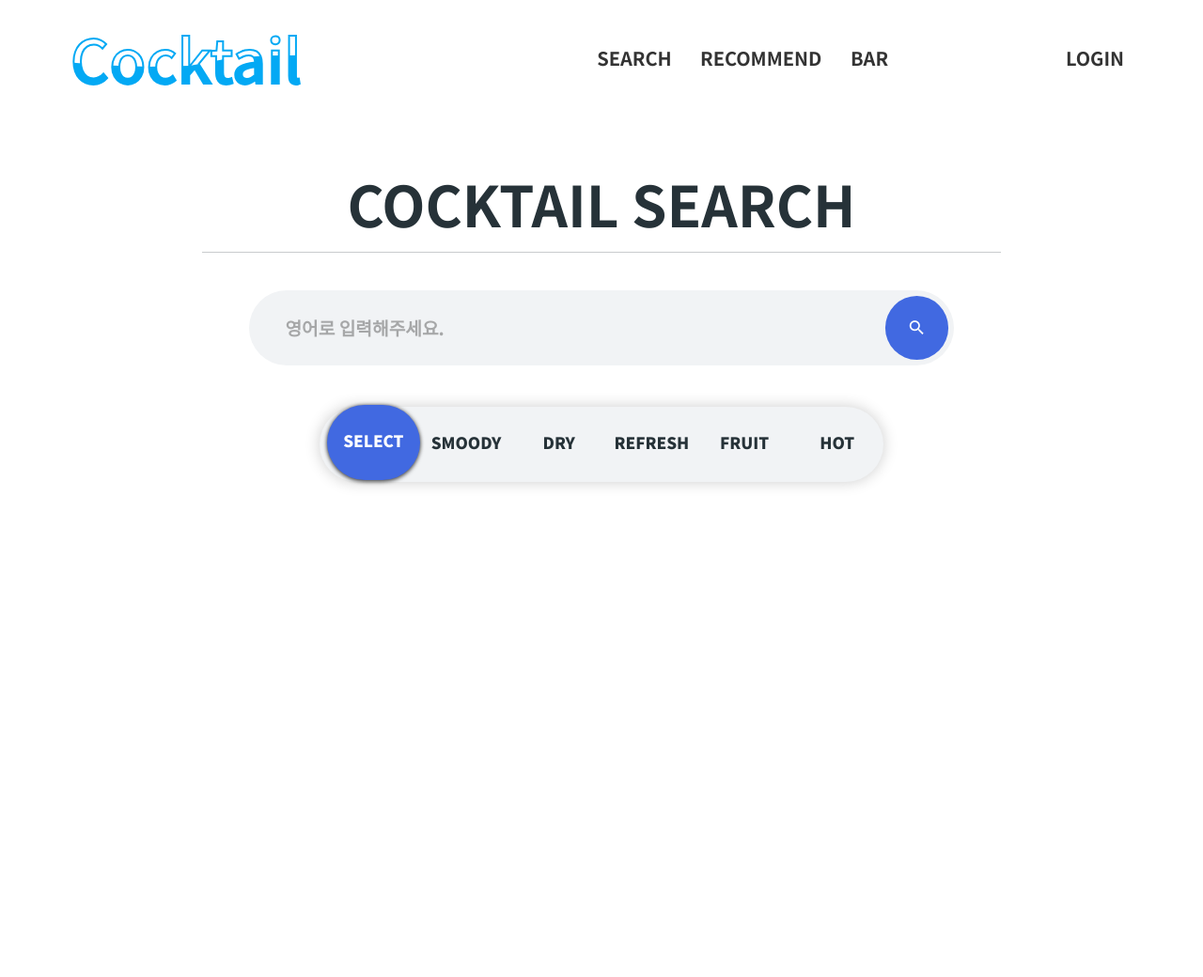
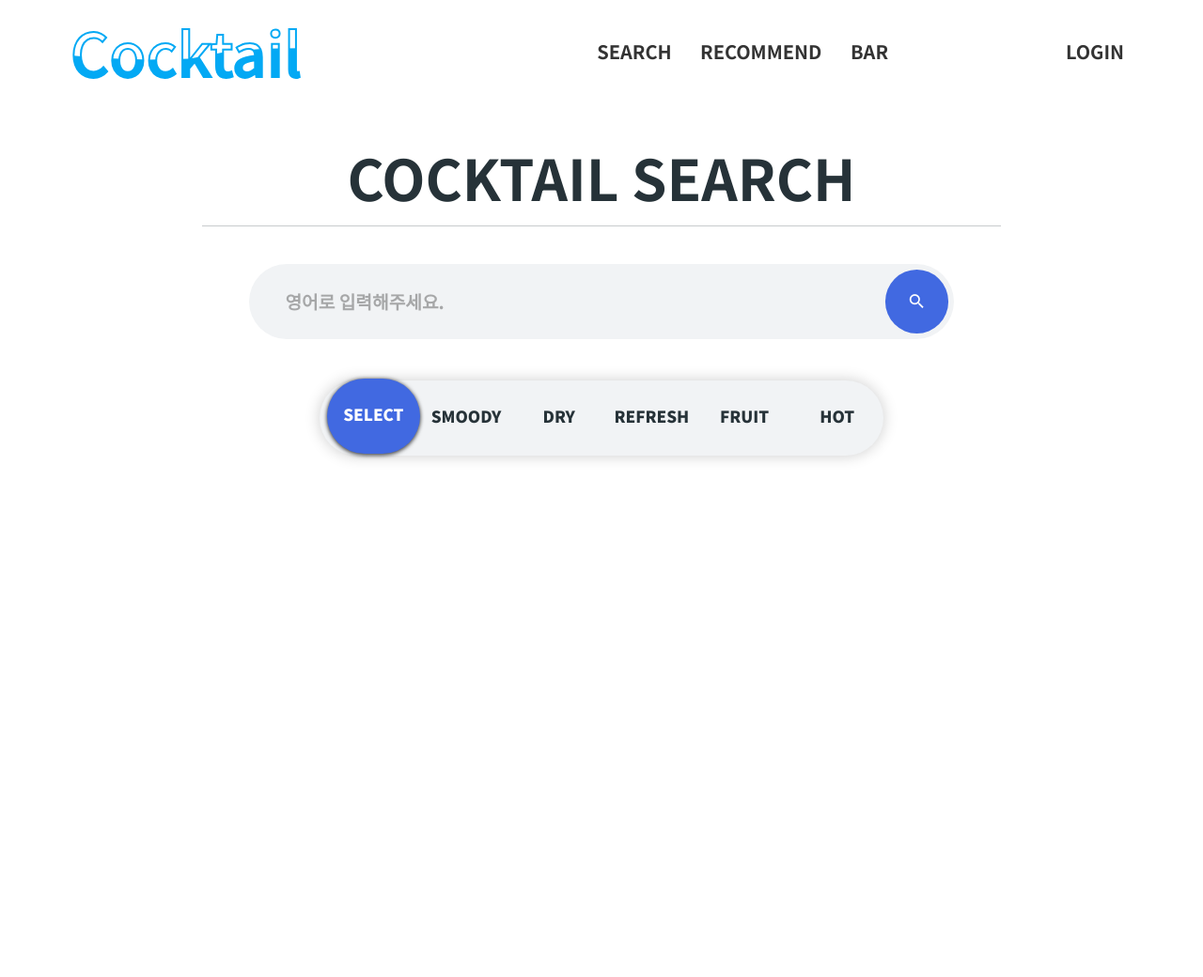
Before and after one commit to JBU-KDigital-Dionysus/Cocktail_Recommendation_WEB, a Spring Boot app: page /cocktail/list.do in a window 1280 px wide. Shown: the top 1040 px of the page at 94% size. Run offline with Spring Boot 4, Linux system fonts and the light colour scheme; data that the repository does not hold is empty; some of the project's set-up classes (security, data sources, template engines, error pages and the like) are left out, and stand-ins take their place; some libraries are stand-ins or nearby versions.

Commit message:
헤더 변경

```diff
--- a/src/main/resources/static/css/list/list.css
+++ b/src/main/resources/static/css/list/list.css
@@ -11,6 +11,7 @@ tbody{
     row-gap: 30px;
     column-gap: 55px;
     margin: 30px;
+    justify-content: space-around;
 }
 
 .id{
--- a/src/main/resources/templates/cocktail/cocktailLike.html
+++ b/src/main/resources/templates/cocktail/cocktailLike.html
@@ -117,7 +117,7 @@
 
     table {
         margin: 15px;
-
+		margin-left: 55px;
     }
 
     tbody {
--- a/src/main/resources/templates/header.html
+++ b/src/main/resources/templates/header.html
@@ -30,7 +30,7 @@ main {
 }
 
 body {
-  padding-top: 140px;
+  /* padding-top: 140px; */
   font-family: 'Noto Sans KR', sans-serif;
 }
 
@@ -44,7 +44,9 @@ margin:0 auto !important;
 max-width:1170px !important;
 max-height:112px !important;
 margin:0 auto !important ;
-padding-top:10px;}
+padding-top:10px;
+padding-bottom: 15px;
+}
 
 nav {
 max-width:770px !important;
@@ -58,7 +60,7 @@ padding-top:17px;
 body {font-size: 1rem;color:var(--baseColor); }
 a:link, a:visited, a:hover, a:active {color:var(--baseColor); text-decoration-line: none;}
 
-header {position:fixed !important; width:100% !important;top:0 !important;left:0 !important;background:rgb(255 255 255 / 86%);}
+header {/* position:fixed !important; */ width:100% !important;top:0 !important;left:0 !important;background:rgb(255 255 255 / 86%);}
 header img {width:11.875rem ;padding:0.75rem 0;}
 header > .navdiv {display: flex;justify-content: space-between;align-items: center;}
 header h1 {position:absolute !important;;left:-2000px !important;;}
@@ -73,7 +75,7 @@ header nav ul li:hover a:after {opacity:1;}
 .fit-picture{ width:300px; height:100px;}
 
 .content {
-  position: fixed !important;
+  /* position: fixed !important;  */
 }
 
 .content h2 {
```
